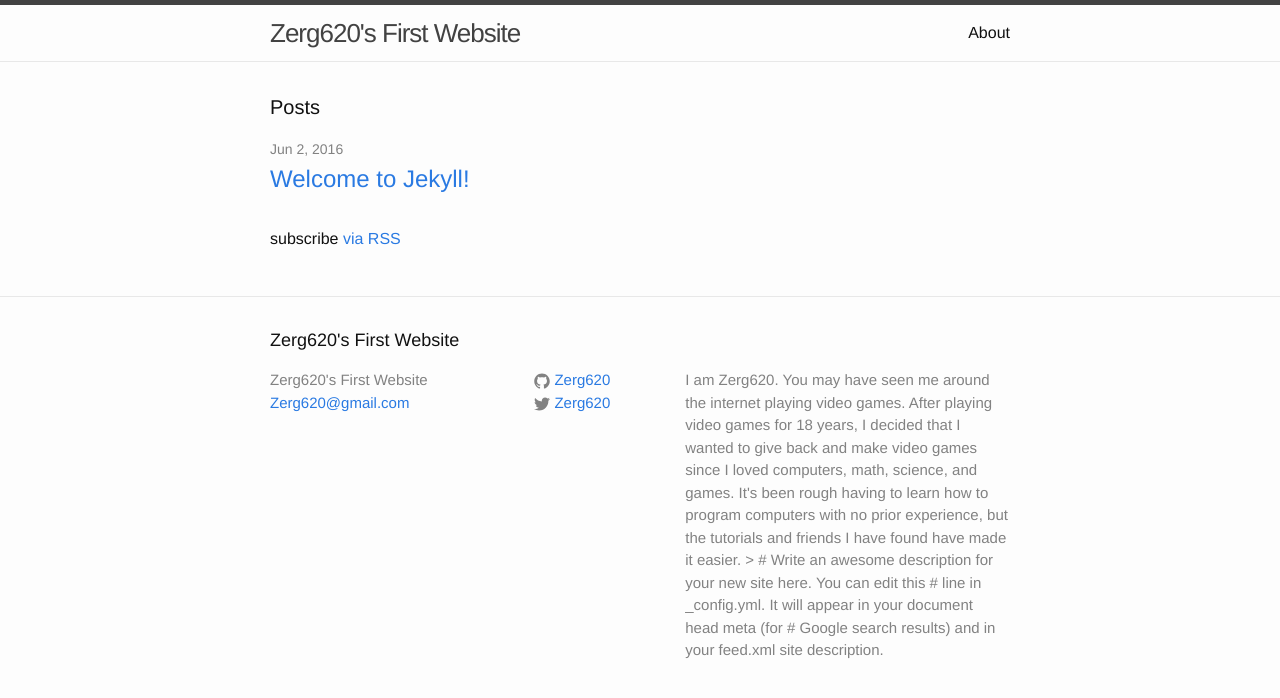
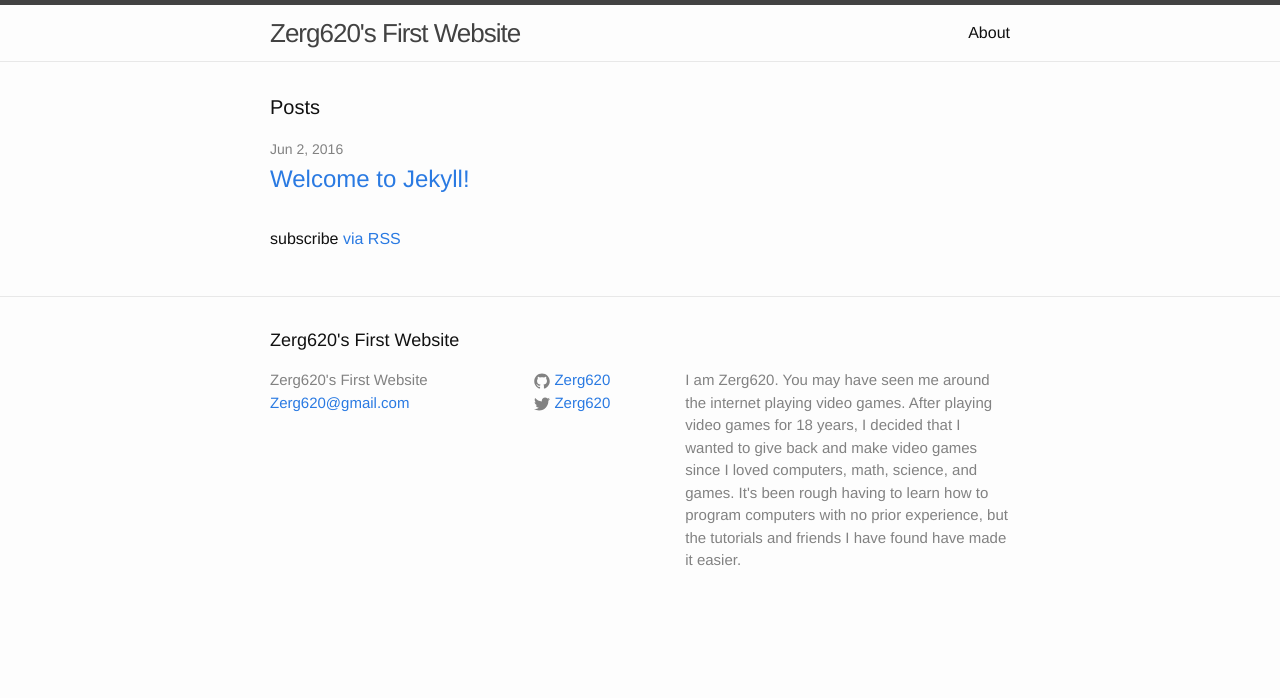
Before and after one commit to Zerg620/Zerg620.github.io, a Jekyll site: the page built from index.html, in a window 1280 px wide. Shown: the top 698 px of the page. Built offline with Jekyll 4.4.1, drawn with Linux system fonts in a browser that asks for light colours.

Commit message:
Update _config.yml

```diff
--- a/_config.yml
+++ b/_config.yml
@@ -13,9 +13,6 @@ description: > # this means to ignore newlines until "baseurl:"
   I wanted to give back and make video games since I loved computers, math, science, and games. It's been rough having to learn
   how to program computers with no prior experience, but the tutorials and friends I have found have made it easier.
 
-  > # Write an awesome description for your new site here. You can edit this
-  # line in _config.yml. It will appear in your document head meta (for
-  # Google search results) and in your feed.xml site description.
 baseurl: "" # the subpath of your site, e.g. /blog
 url: "http://yourdomain.com" # the base hostname & protocol for your site
 twitter_username: Zerg620
```
